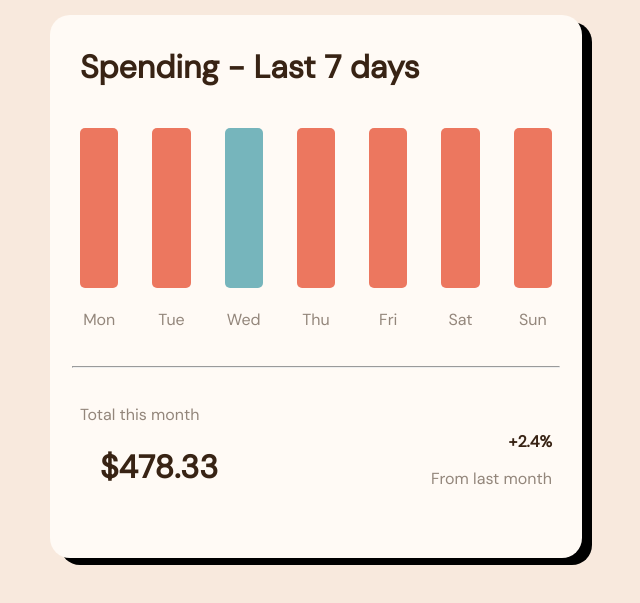
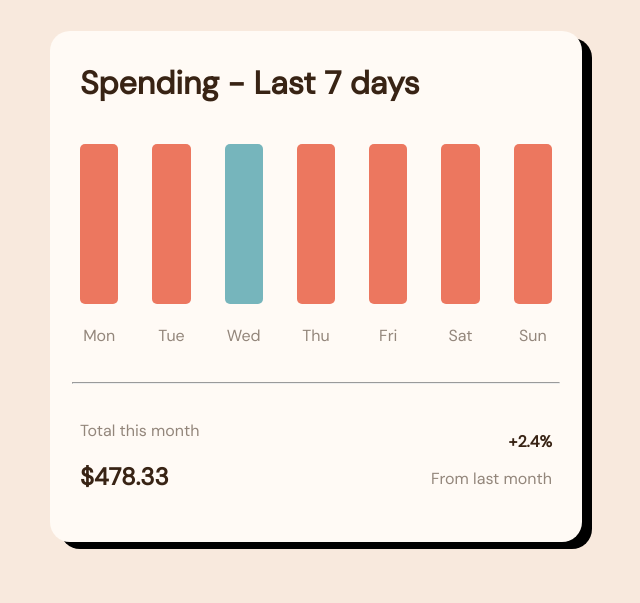
Before and after one commit to LiamMarrie/Expenses-Chart, a plain HTML site: page index.html in a window 1280 px wide. Shown: the part 201-804 px from the top of the page, without its empty margins (324-964 px from the left). Drawn offline with Linux system fonts and the light colour scheme.

Commit message:
Update index.html

```diff
--- a/index.html
+++ b/index.html
@@ -69,7 +69,7 @@
         <div class="total">
           <div class="left">
             <p>Total this month</p>
-            <h1><strong>$478.33</strong></h1>
+            <h2><strong>$478.33</strong></h2>
           </div>
           <div class="right">
             <strong>+2.4%</strong>
```
